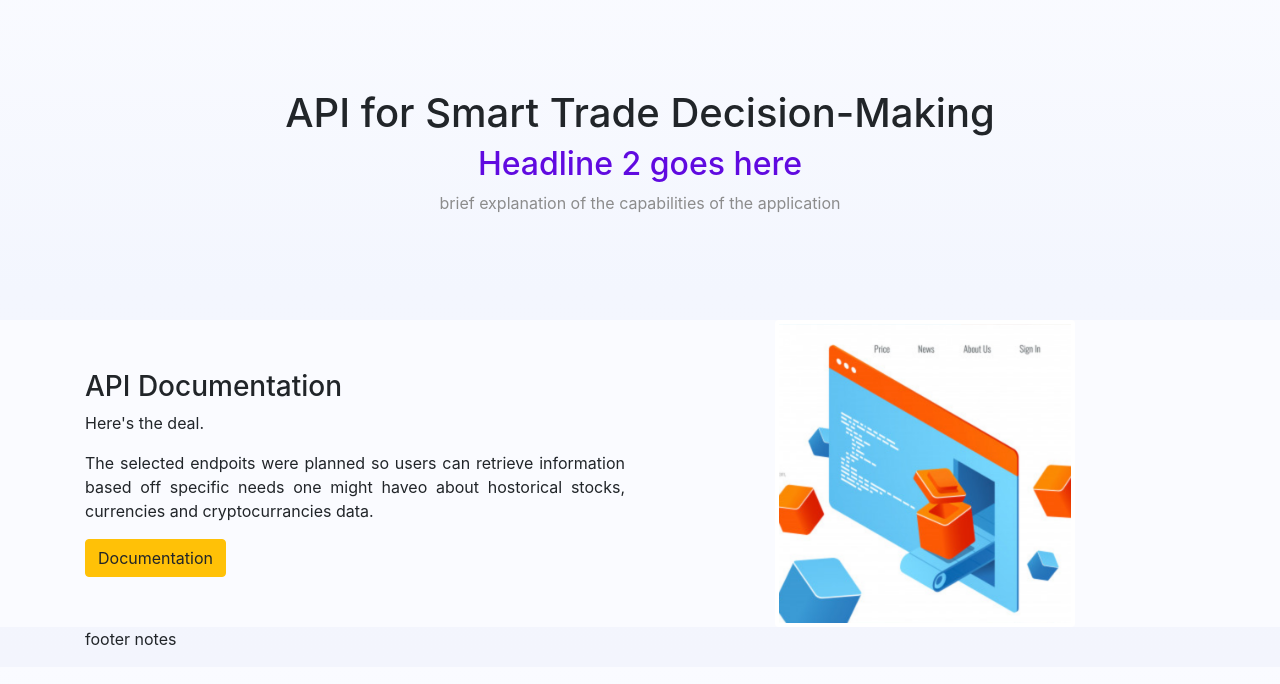
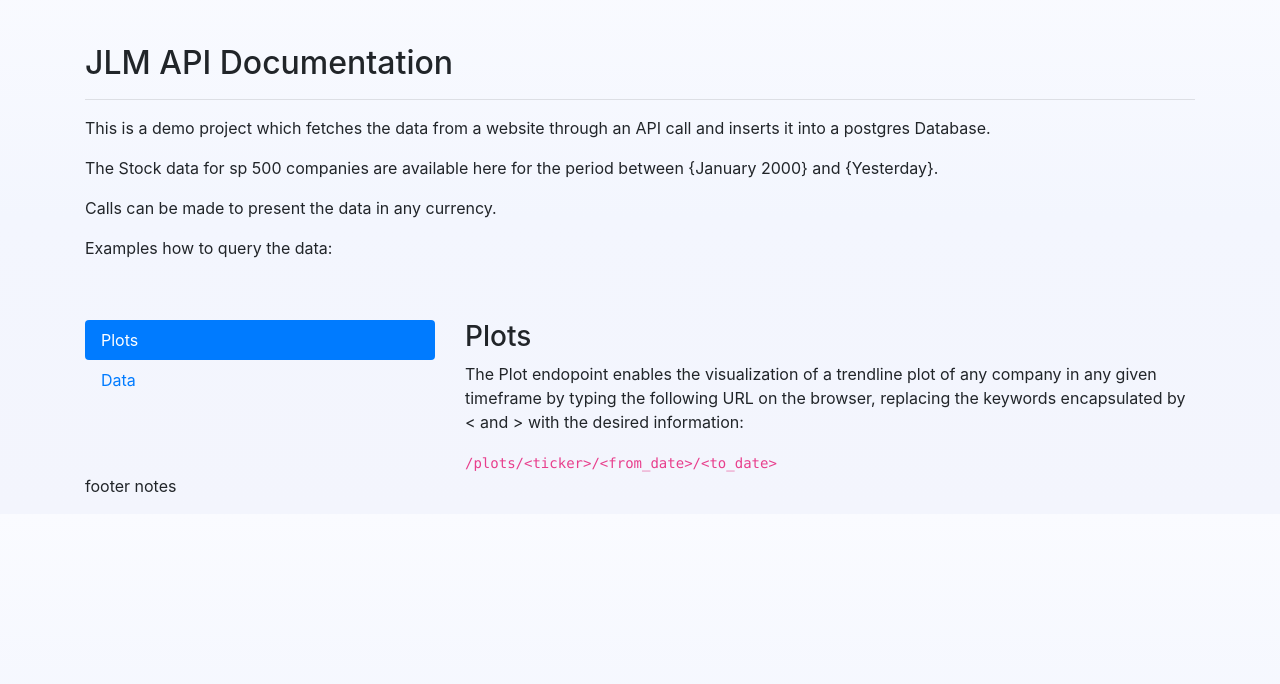
Before and after one commit to JacobSpear/ETL-Stocks, a Flask app: page /documentation.html in a window 1280 px wide. Shown: the part 56-740 px from the top of the page. Run offline with Flask 2, Linux system fonts and the light colour scheme; parts of the project's set-up code (start-up, migrations or seed data) failed here and were passed over; some libraries are stand-ins or nearby versions.

Commit message:
updates documentation page

```diff
--- a/web/app.py
+++ b/web/app.py
@@ -93,19 +93,13 @@ def documentation():
 
     return render_template("documentation.html")
 
-@app.route("/analysis")
-def analysis():
-   return render_template("analysis.html")
 
 @app.route("/report")
 def report():
     return render_template("report.html")
 
-@app.route("/endpoints")
-def endpoints():
-    return render_template("endpoints.html")
 
-@app.route("/endpoints/tickers")
+@app.route("/api/tickers")
 def tickers_endpoints():
         # Create our session (link) from Python to the DB
         session = Session(engine)
@@ -121,12 +115,12 @@ def tickers_endpoints():
 
         return jsonify(all_names)
 
-@app.route("/endpoints/stock_data/<currency_symbol>/<ticker_name>/<from_date>/<to_date>")
+@app.route("/api/stock_data/<currency_symbol>/<ticker_name>/<from_date>/<to_date>")
 def stock_currency(currency_symbol,ticker_name,from_date,to_date):
     return jsonify(get_data(currency_symbol,ticker_name,from_date,to_date))
 
 
-@app.route('/endpoint/api/ticker/<ticker_name>')
+@app.route('/api/ticker/<ticker_name>')
 def stocks(ticker_name):
     """Return the stocksdata as json"""
 
--- a/web/templates/documentation.html
+++ b/web/templates/documentation.html
@@ -7,7 +7,7 @@
     <!-- bootstrap CSS and my styles.css -->
     <link rel="stylesheet" href="https://stackpath.bootstrapcdn.com/bootstrap/4.4.1/css/bootstrap.min.css" integrity="sha384-Vkoo8x4CGsO3+Hhxv8T/Q5PaXtkKtu6ug5TOeNV6gBiFeWPGFN9MuhOf23Q9Ifjh" crossorigin="anonymous">
 
-    <link rel="stylesheet" href="css/styles.css?q=123">
+    <link rel="stylesheet" href="css/styles.css">
     <!--bootstrap JS-->
      <script src="https://code.jquery.com/jquery-3.4.1.slim.min.js" integrity="sha384-J6qa4849blE2+poT4WnyKhv5vZF5SrPo0iEjwBvKU7imGFAV0wwj1yYfoRSJoZ+n" crossorigin="anonymous"></script>
      <script src="https://stackpath.bootstrapcdn.com/bootstrap/4.4.1/js/bootstrap.min.js" integrity="sha384-wfSDF2E50Y2D1uUdj0O3uMBJnjuUD4Ih7YwaYd1iqfktj0Uod8GCExl3Og8ifwB6" crossorigin="anonymous"></script>
@@ -24,7 +24,7 @@
                 <div class="collapse navbar-collapse" id="navbarSupportedContent">
                   <ul class="navbar-nav mr-auto">
                     <li class="nav-item active">
-                      <a class="nav-link" href="#">Home <span class="sr-only">(current)</span></a>
+                      <a class="nav-link" href="/">Home <span class="sr-only">(current)</span></a>
                     </li>
                     <li class="nav-item">
                       <a class="nav-link" href="documentation.html">Documentation</a>
@@ -62,34 +62,57 @@
 	    </header>
 	<div class="container">
         <section class="row">
-            <article class="col-lg-12 hero">
-                <header class="hero-content">
-                    <h1 class="text-center">API for Smart Trade Decision-Making</h1>
-                        <h2 class="text-center purpleish">Headline 2 goes here</h2>
-                            <p class="text-center grayish">brief explanation of the capabilities of the application</p>
-                </header>
-            </article>
+            <div class="col-12">
+                <div class="row hero">
+                  <div class="col-12">
+                    <h2>JLM API Documentation</h2>
+                      <hr>
+                      <p>This is a demo project which fetches the data from a website through an API call and inserts it into a postgres Database.</p>
+                      <p>The Stock data for sp 500 companies are available here for the period between {January 2000} and {Yesterday}.</p>
+                      <p>Calls can be made to present the data in any currency.</p>
+                      <p>Examples how to query the data:</p>
+                    </div>
+                </div>
+                <div class="row">
+                  <div class="col-4">
+                      <ul class="nav nav-pills flex-column" id="myTab" role="tablist">
+                        <li class="nav-item">
+                            <a class="nav-link active" id="home-tab" data-toggle="tab" href="#home" role="tab" aria-controls="home" aria-selected="true">Plots</a>
+                        </li>
+                        <li class="nav-item">
+                            <a class="nav-link" id="profile-tab" data-toggle="tab" href="#profile" role="tab" aria-controls="profile" aria-selected="false">Data</a>
+                        </li>
+
+                        </ul>
+                  </div>
+                <!-- /.col-md-4 -->
+                    <div class="col-8">
+                <div class="tab-content" id="myTabContent">
+                  <div class="tab-pane fade show active" id="home" role="tabpanel" aria-labelledby="home-tab">
+                    <h3>Plots</h3>
+                        <p>The Plot endopoint enables the visualization of a trendline plot of any company in any given timeframe by typing the following URL on the browser, replacing the keywords encapsulated by &lt; and &gt; with the desired information:</p>
+                        <code>/plots/&lt;ticker&gt;/&lt;from_date&gt;/&lt;to_date&gt;</code>
+                      </div>
+                  <div class="tab-pane fade" id="profile" role="tabpanel" aria-labelledby="profile-tab">
+                  <h3>Data</h3>
+                      <p>The stock / currency / data endpoint enables the retrieval of any stock in any currency for any given timeframe. To do so, one should type the following URL on the browser, replacing the keywords encapsulated by &lt; and &gt; with the desired information:</p>
+                  <code>/endpoints/stock_data/&lt;currency_symbol&gt;/&lt;ticker&gt;/&lt;from_date&gt;/&lt;to_date&gt;</code>
+                      <p> For example, to retrieve stocks from Microsoft in EUR currency during the year of 2019, one should paste the following:</p>
+                      <br/>
+                    <code>/endpoints/stock_data/EUR/MSFT/20170000/20171231</code>
+
+                  </div>
+
+
+                </div>
+                <!-- /.col-md-8 -->
+            </div>
+            </div>
         </section>
   </div>
-  <div class="container-fluid feature-02">
-      <div class="container">
-        <section class="row">
-            <article class="col-lg-6 flexx-mid-center">
-                <header >
-                        <h3 class="text-justify">API Documentation</h3>
-                        <p class="text-justify">Here's the deal.</p>
-                            <p class="text-justify">The selected endpoits were planned so users can retrieve information based off specific needs one
-                              might haveo about hostorical stocks, currencies and cryptocurrancies data.</p>
-                            <a href="documentation.html" class="btn btn-warning">Documentation</a>
-                </header>
-            </article>
-            <aside class="col-lg-6 flexx-mid-center">
-                <img class="img-thumbnail" src="img/placeholder-01.png">
-            </aside>
-        </section>
-        </div>
-    </div>
+
 	<footer class="container">
+
 		<p>footer notes</p>
 	</footer>
 </body>
```
